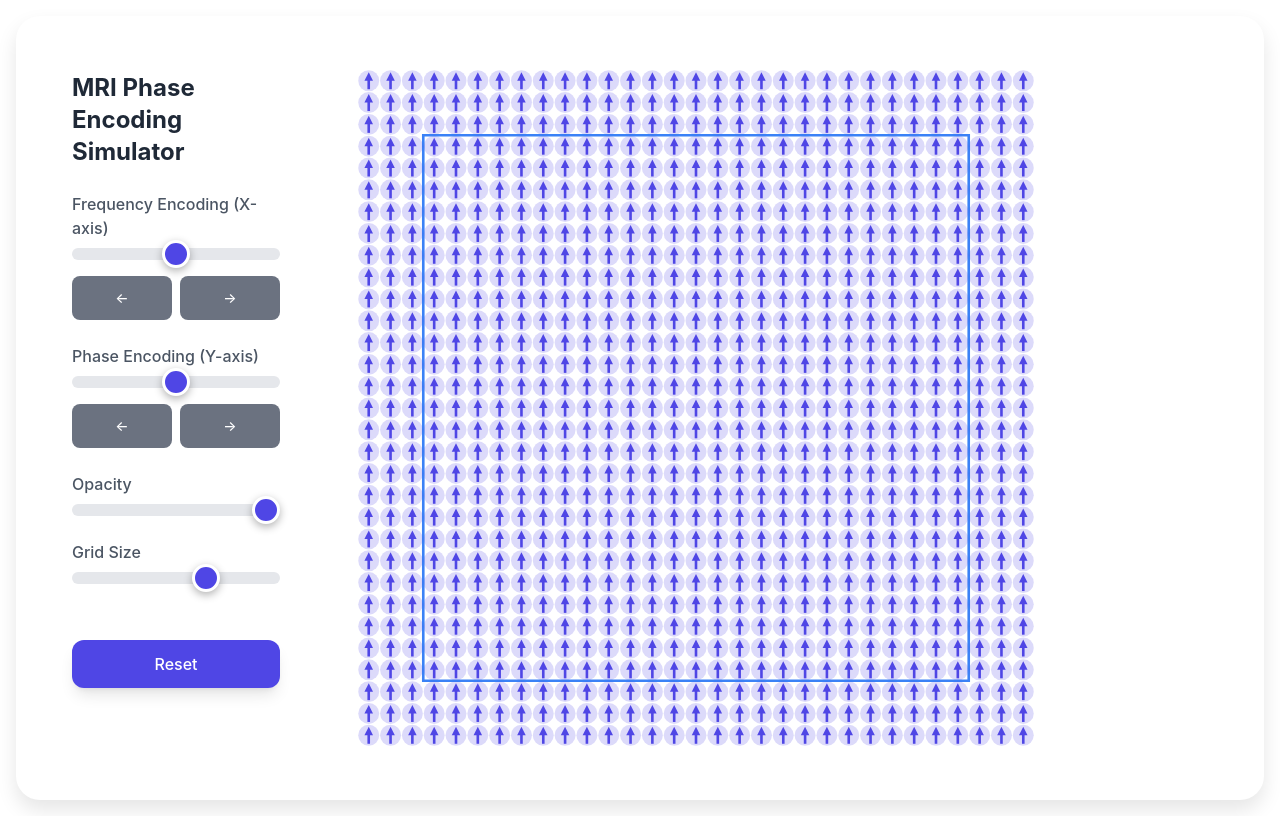
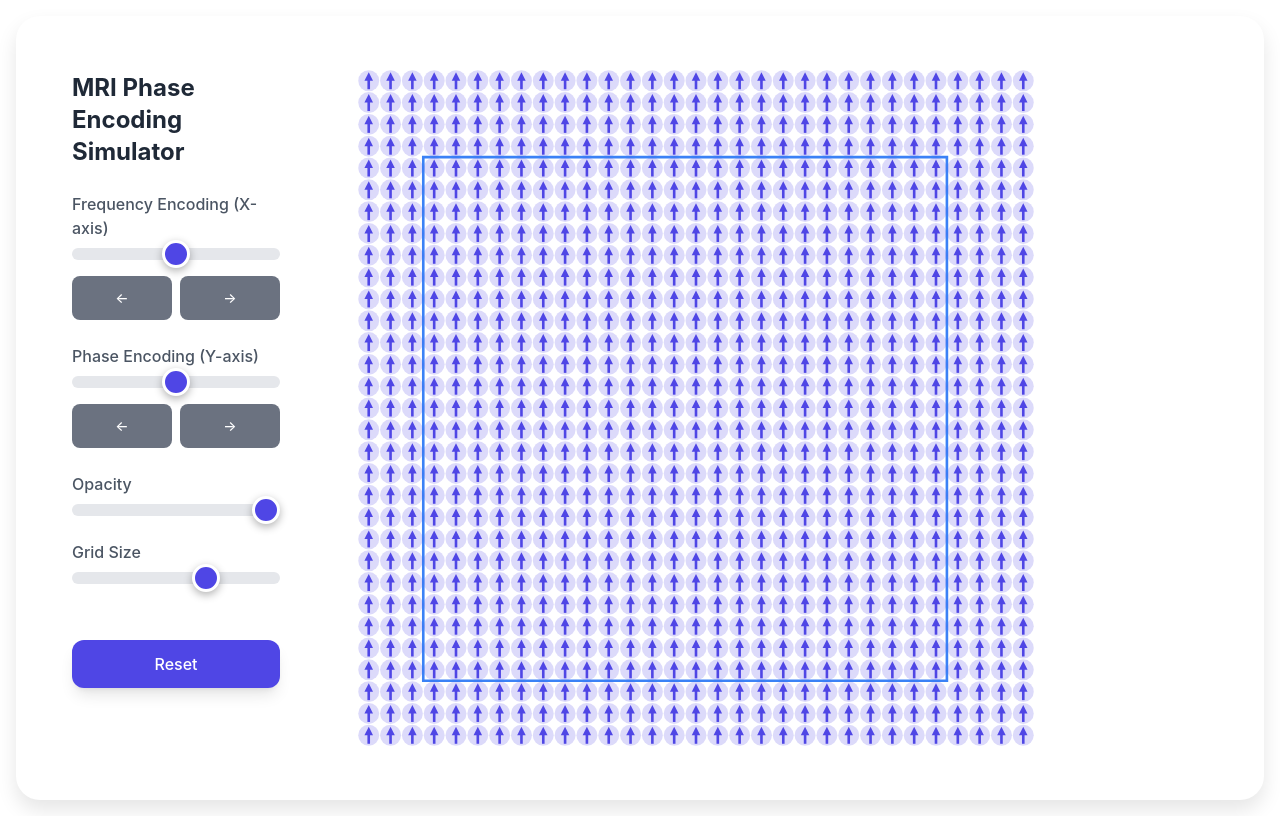
Before and after one commit to dangallichan/teaching-aids, a plain HTML site: page phaseEncoding.html in a window 1280 px wide. Drawn offline with nearby package versions, Linux system fonts and the light colour scheme.

Commit message:
Show 'true' FOV

```diff
--- a/phaseEncoding.html
+++ b/phaseEncoding.html
@@ -1,7 +1,7 @@
 <!DOCTYPE html>
 <html lang="en">
 <head>
-    <!-- This code was almost entirely written by Google Gemini  -->
+    <!-- This code was almost entirely written by (a rather long) conversation with Google Gemini and Github Copilot -->
 
     <meta charset="UTF-8">
     <meta name="viewport" content="width=device-width, initial-scale=1.0, maximum-scale=1.0, user-scalable=no">
@@ -652,7 +652,7 @@
                 // Calculate the boundary position to align with spin gaps
                 // We want the boundary to be at the edge of the ±2 region
                 const boundaryOffset = spacing / 2;
-                const boundarySize = 4 + spacing;
+                const boundarySize = 4;
 
                 ctx.strokeStyle = '#3b82f6'; // Nice blue
                 ctx.lineWidth = 0.02;
```
